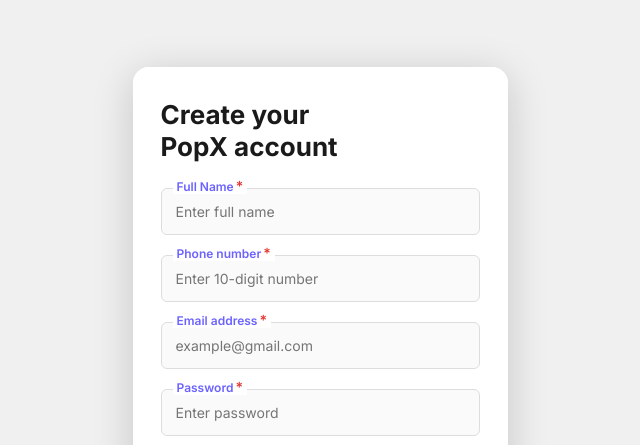
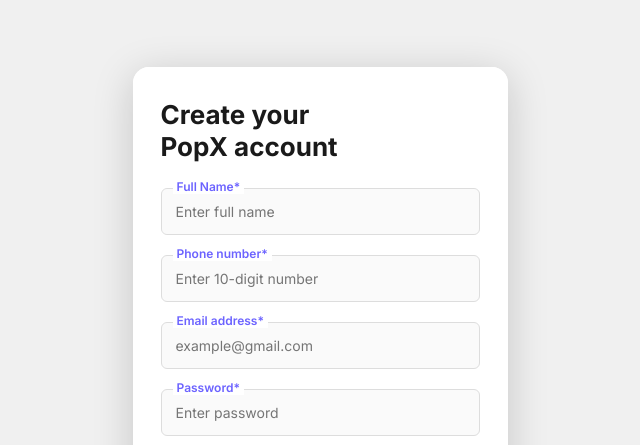
Before and after one commit to Saitejagara/popx-app, a React (Vite) app: page / in a window 1280 px wide. Both pictures are taken after a click on the button "Create Account". Shown: the top 445 px of the page, without its empty margins (320-960 px from the left). Built offline with nearby package versions, Linux system fonts and the light colour scheme.

Commit message:
Initial commit - PopX app

```diff
--- a/src/components/FormField.jsx
+++ b/src/components/FormField.jsx
@@ -16,14 +16,6 @@
     fontWeight: 600,
     zIndex: 1,
     pointerEvents: 'none',
-    display: 'inline-flex',
-    alignItems: 'center',
-    gap: 2,
-  },
-  requiredMark: {
-    color: COLORS.error,
-    fontSize: 14,
-    lineHeight: 1,
   },
   input: {
     width: '100%',
--- a/src/pages/WelcomePage.jsx
+++ b/src/pages/WelcomePage.jsx
@@ -16,13 +16,13 @@
     fontSize: 30,
     fontWeight: 800,
     color: COLORS.textPrimary,
-    margin: '0 0 12px',
+    margin: '0 0 8px',
     lineHeight: 1.25,
   },
   subtitle: {
     fontSize: 15,
     color: COLORS.textSecondary,
-    margin: '0 0 16px',
+    margin: '0 0 12px',
     lineHeight: 1.6,
     maxWidth: 320,
   },
@@ -33,7 +33,7 @@
     justifyContent: 'flex-end',
     flex: 1,
     textAlign: 'left',
-    paddingBottom: 160,
+    paddingBottom: 96,
     paddingLeft: 28,
     paddingRight: 28,
   },
```
